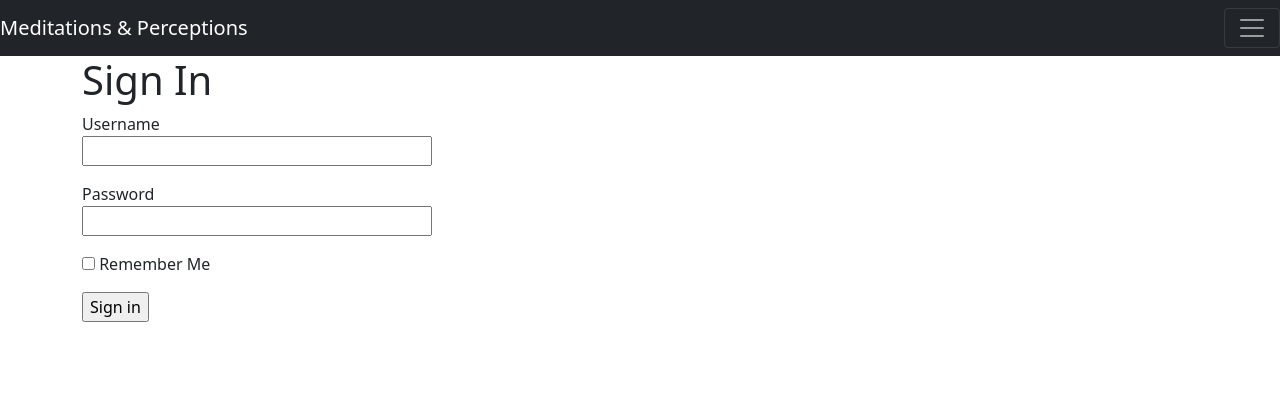
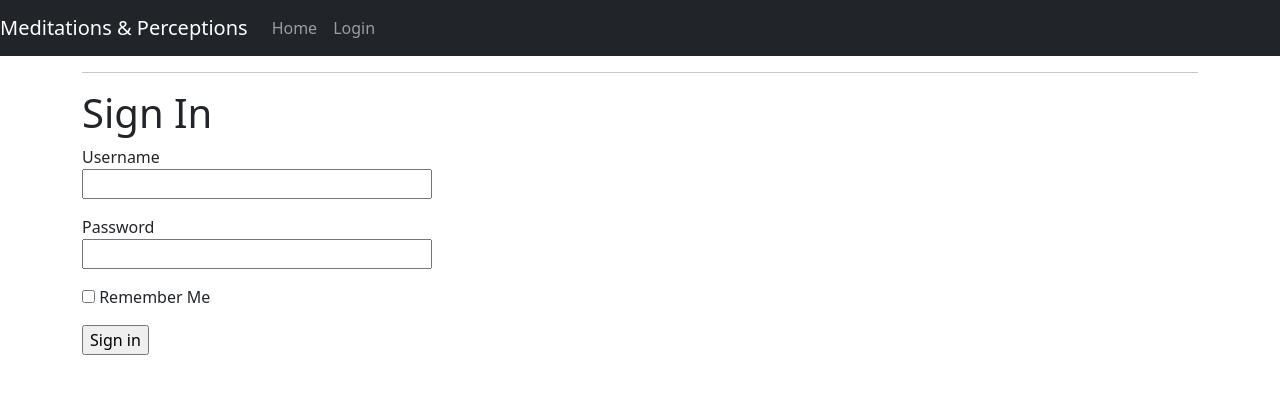
Before and after one commit to rikkih/meditations, a Flask app: page /auth/login in a window 1280 px wide. Shown: the top 394 px of the page. Run offline with Flask 2, Linux system fonts and the light colour scheme; parts of the project's set-up code (start-up, migrations or seed data) failed here and were passed over.

Commit message:
logging in request forms, flashed messages

```diff
--- a/meditations/app.py
+++ b/meditations/app.py
@@ -8,6 +8,6 @@ app = create_app(Config)
 def make_shell_context():
     return {
         "db": db,
-        "Post": posts..models.Post,
+        "Post": posts.models.Post,
         "User": auth.models.User
     }
--- a/meditations/auth/views.py
+++ b/meditations/auth/views.py
@@ -1,4 +1,4 @@
-from flask import Blueprint, render_template
+from flask import Blueprint, flash, redirect, render_template
 from flask_login import current_user, login_user
 
 from meditations.auth.forms import LoginForm
@@ -13,4 +13,11 @@ blueprint = Blueprint(
 
 @blueprint.route("/login", methods=["GET", "POST"])
 def login():
-    return render_template("login.html", form=LoginForm())
+    form = LoginForm()
+    if form.validate_on_submit():
+        flash(
+            f"Login Requested.\n User: {form.username.data}\n"
+            f"remember_me={form.remember_me.data}"
+        )
+        return redirect("/")
+    return render_template("login.html", form=form)
--- a/meditations/templates/base.html
+++ b/meditations/templates/base.html
@@ -14,34 +14,33 @@
     </head>
 
     <body>
-        <nav class="navbar navbar-dark bg-dark">
+        <nav class="navbar navbar-expand-lg navbar-dark bg-dark">
             <a class="navbar-brand" href="/">Meditations & Perceptions</a>
-            <button class="navbar-toggler" type="button" data-toggle="collapse" data-target="#navbarsExample01" aria-controls="navbarsExample01" aria-expanded="false" aria-label="Toggle navigation">
+            <button class="navbar-toggler" type="button" data-toggle="collapse" data-target="#navbarNav" aria-controls="navbarNav" aria-expanded="false" aria-label="Toggle navigation">
                 <span class="navbar-toggler-icon"></span>
             </button>
-            <div class="collapse navbar-collapse" id="navbarsExample01">
-                <ul class="navbar-nav mr-auto">
-                    <li class="nav-item active">
-                        <a class="nav-link" href="/">Home <span class="sr-only">(current)</span></a>
-                    </li>
-                    <li class="nav-item">
-                        <a class="nav-link" href="/posts">Posts</a>
-                    </li>
-                    <li class="nav-item dropdown">
-                        <a class="nav-link dropdown-toggle" href="#" id="dropdown01" data-toggle="dropdown" aria-haspopup="true" aria-expanded="false">Contact Us</a>
-                        <div class="dropdown-menu" aria-labelledby="dropdown01">
-                            <a class="dropdown-item" href="#">Instagram</a>
-                            <a class="dropdown-item" href="#">Gmail </a>
-                            <a class="dropdown-item" href="#">Website</a>
-                        </div>
-                    </li>
-                </ul>
-                <form class="form-inline my-2 my-md-0">
-                    <input class="form-control" type="text" placeholder="Search" aria-label="Search">
-                </form>
+            <div class="collapse navbar-collapse" id="navbarNav">
+              <ul class="navbar-nav">
+                <li class="nav-item active">
+                  <a class="nav-link" href="/">Home <span class="sr-only"></span></a>
+                </li>
+                <li class="nav-item">
+                  <a class="nav-link" href="/auth/login">Login</a>
+                </li>
+              </ul>
             </div>
         </nav>
         <div class="container">
+            <hr>
+            {% with messages = get_flashed_messages() %}
+            {% if messages %}
+            <ul>
+                {% for message in messages %}
+                <li>{{ message }}</li>
+                {% endfor %}
+            </ul>
+            {% endif %}
+            {% endwith %}
             {% block body %} {% endblock %}
         </div>
         <script src="https://cdn.jsdelivr.net/npm/@popperjs/core@2.9.1/dist/umd/popper.min.js" integrity="sha384-SR1sx49pcuLnqZUnnPwx6FCym0wLsk5JZuNx2bPPENzswTNFaQU1RDvt3wT4gWFG" crossorigin="anonymous"></script>
```
